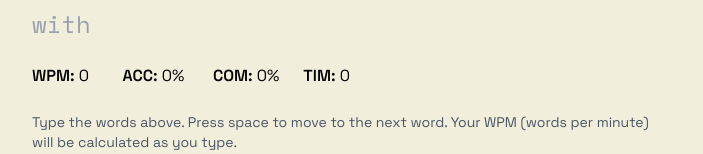
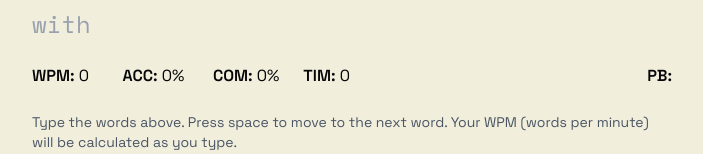
Before and after one commit to SimonRosengren/keyboard-tester, a Nuxt app: page / in a window 1280 px wide. Shown: the part 440-594 px from the top of the page, without its empty margins (288-991 px from the left). Built offline with nearby package versions, Linux system fonts and the light colour scheme; no server answers.

Commit message:
slot for pb

```diff
--- a/composables/useHighScores.ts
+++ b/composables/useHighScores.ts
@@ -103,7 +103,7 @@ export function useHighScores() {
   }
 
   // Get the personal best score (highest WPM)
-  const getPersonalBestScore = async (): Promise<TypingScore | null> => {
+  const getPersonalHighscore = async (): Promise<TypingScore | null> => {
     loading.value = true
     error.value = null
 
@@ -122,7 +122,7 @@ export function useHighScores() {
   return {
     getCombinedHighScores,
     getPersonalHighScores,
-    getPersonalBestScore,
+    getPersonalHighscore,
     loading,
     error
   }
--- a/pages/index.vue
+++ b/pages/index.vue
@@ -12,6 +12,7 @@
         :currentInput="state.currentInput"
         :incorrectPositions="state.incorrectPositions"
       />
+      <div class="flex justify-between w-full">
       <!-- WPM Counter and High Score -->
         <div class="text-md grid grid-cols-4 w-fit gap-6">
           <div>
@@ -30,6 +31,10 @@
           <!-- <div v-if="highScore"> -->
           <!--   <span class="font-semibold">High Score:</span> {{ highScore }} -->
           <!-- </div> -->
+        </div>
+        <div>
+            <span class="font-semibold">PB:</span> {{  }}
+        </div>
       </div>
 
       <TypingInput
```
Lines whose indentation alone changed are shown as unchanged.
